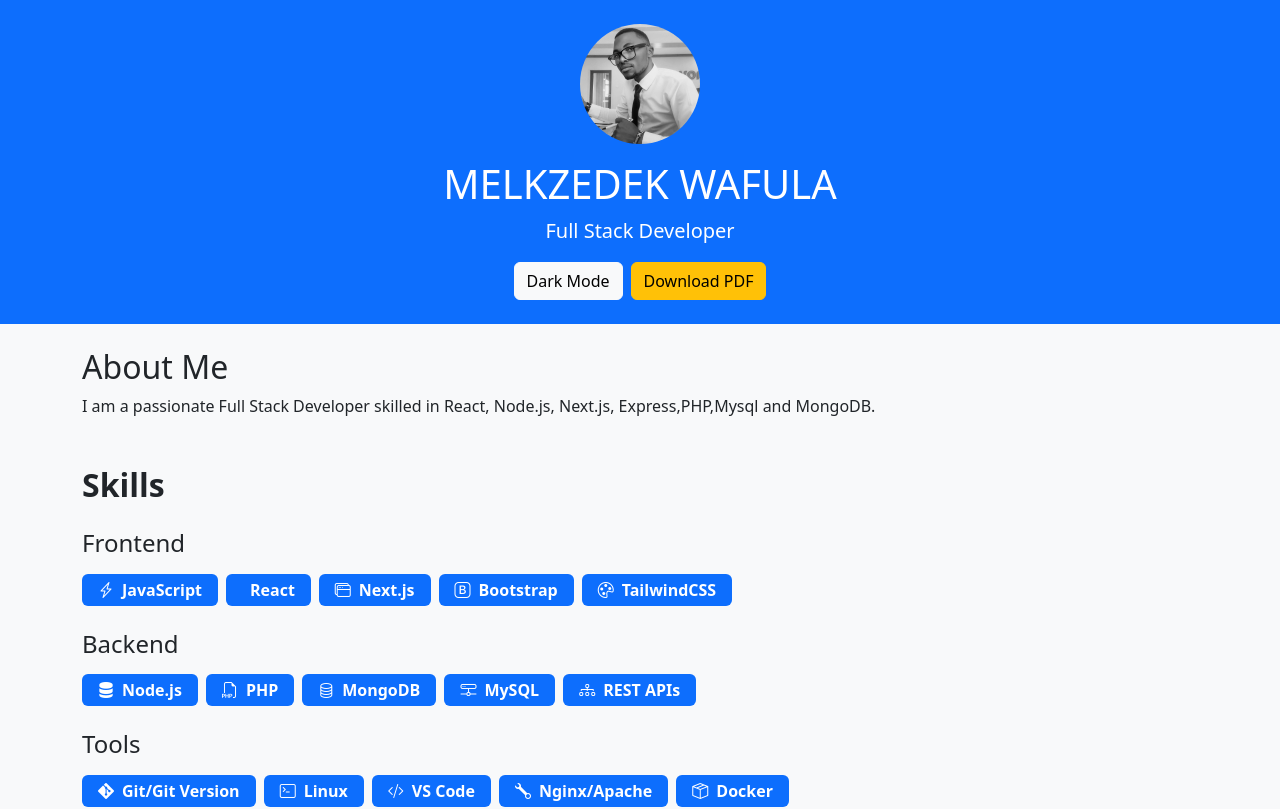
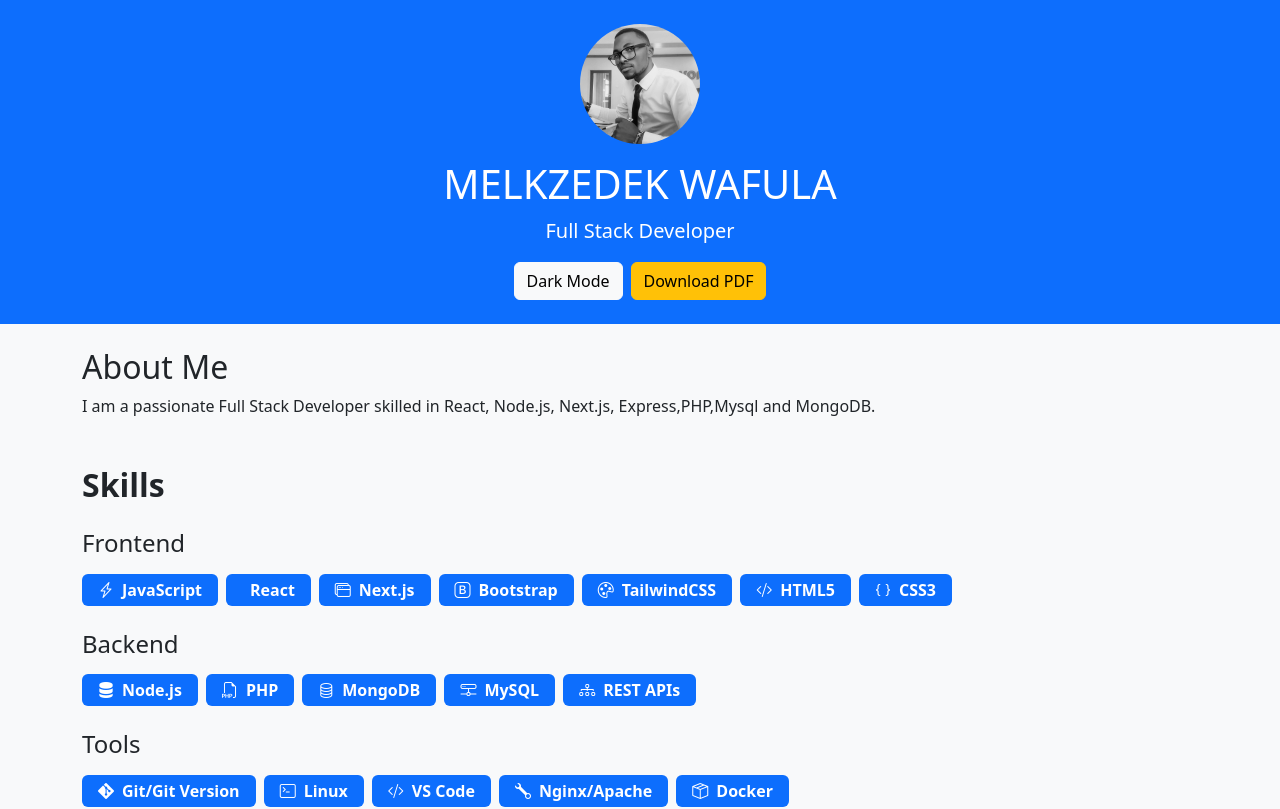
Before and after one commit to Melkzedk/my-resume, a React (Create React App) app: page / in a window 1280 px wide. Shown: the top 809 px of the page. Built offline with nearby package versions, Linux system fonts and the light colour scheme.

Commit message:
small changes

```diff
--- a/src/components/Skills.js
+++ b/src/components/Skills.js
@@ -9,6 +9,8 @@ export default function Skills() {
       { name: "Next.js", icon: "bi bi-window-stack" },
       { name: "Bootstrap", icon: "bi bi-bootstrap" },
       { name: "TailwindCSS", icon: "bi bi-palette" },
+      {name: "HTML5", icon: "bi bi-code-slash" },
+      {name: "CSS3", icon: "bi bi-braces" },
     ],
     Backend: [
       { name: "Node.js", icon: "bi bi-server" },
```
